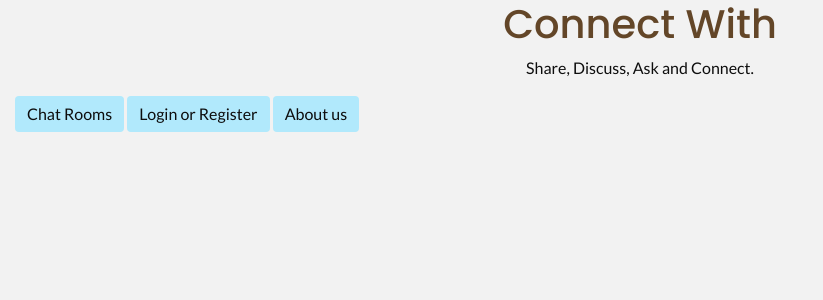
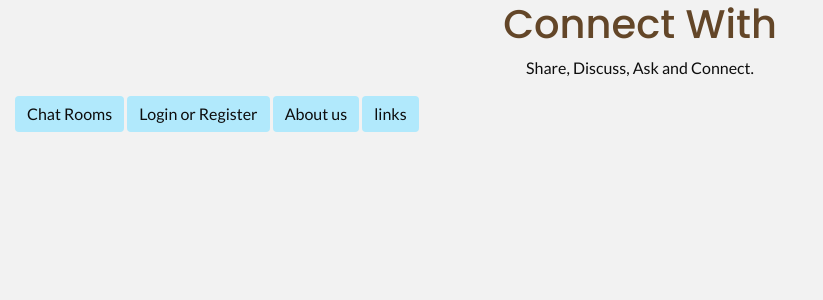
Before and after one commit to trevthedev777/together-hackathon-june-22, a Django app: page / in a window 1280 px wide. Shown: the top 300 px of the page, without its empty margins (0-823 px from the left). Run offline with Django 3.2, Linux system fonts and the light colour scheme; some libraries are stand-ins or nearby versions.

Commit message:
Add a button

```diff
--- a/home/templates/home/index.html
+++ b/home/templates/home/index.html
@@ -14,6 +14,7 @@
                 <button class="btn rounded">Chat Rooms</button>
                 <button class="btn rounded">Login or Register</button>
                 <button class="btn rounded">About us</button>
+                <button class="btn rounded">links</button>
             </div>
         </div>
     </div>
```
